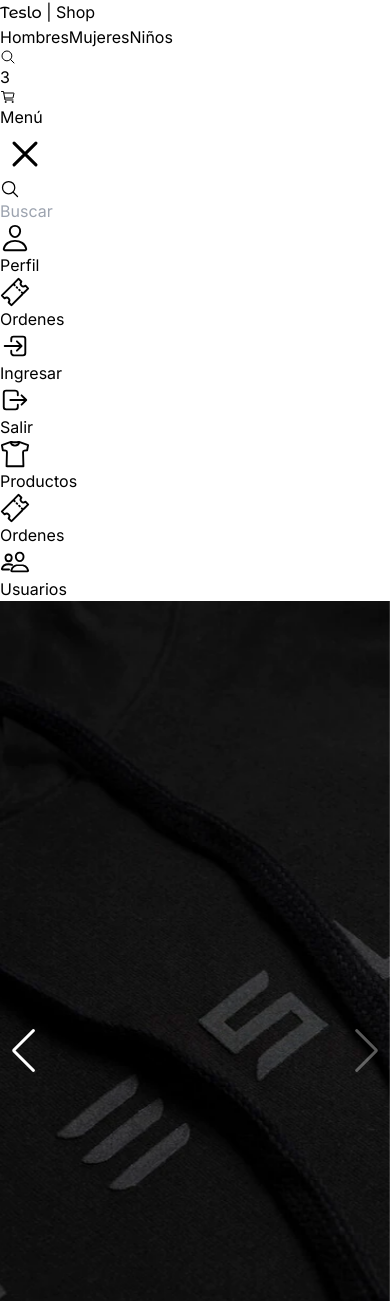
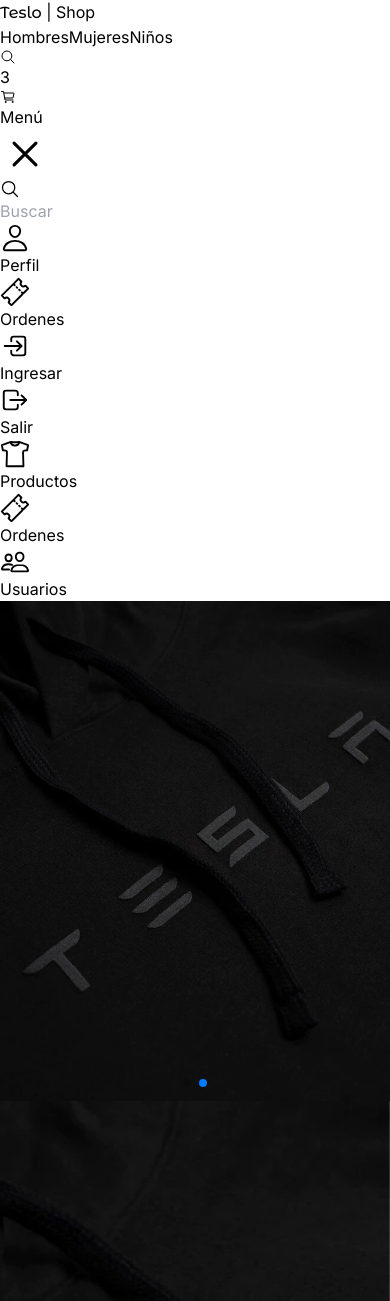
Before and after one commit to nca1478/teslo-shop, a Next.js app: page /product/3d_large_wordmark_pullover_hoodie in a window 390 px wide. Shown: the top 1301 px of the page. Built offline with nearby package versions, Linux system fonts and the light colour scheme.

Commit message:
214. Slideshow mobile

```diff
--- a/src/app/(shop)/page.tsx
+++ b/src/app/(shop)/page.tsx
@@ -6,7 +6,7 @@ const products = initialData.products;
 export default function Home() {
   return (
     <>
-      <Title title="Tienda" className="mb-2" />
+      <Title title="Tienda" subtitle="Todos los productos" className="mb-2" />
 
       <ProductGrid products={products} />
     </>
--- a/src/app/(shop)/product/[slug]/page.tsx
+++ b/src/app/(shop)/product/[slug]/page.tsx
@@ -1,5 +1,10 @@
 import { titleFont } from "@/app/config/fonts";
-import { ProductSlideshow, QuantitySelector, SizeSelector } from "@/components";
+import {
+  ProductMobileSlideshow,
+  ProductSlideshow,
+  QuantitySelector,
+  SizeSelector,
+} from "@/components";
 import { initialData } from "@/seed/seed";
 import { notFound } from "next/navigation";
 
@@ -19,7 +24,19 @@ export default async function ProductPage({ params }: Props) {
     <div className="mt-5 mb-20 grid md:grid-cols-3 gap-3">
       {/* Slideshow */}
       <div className="col-span-1 md:col-span-2">
-        <ProductSlideshow title={product.title} images={product.images} />
+        {/* Mobile Slideshow */}
+        <ProductMobileSlideshow
+          title={product.title}
+          images={product.images}
+          className="block md:hidden"
+        />
+
+        {/* Desktop Slideshow */}
+        <ProductSlideshow
+          title={product.title}
+          images={product.images}
+          className="hidden md:block"
+        />
       </div>
 
       {/* Detalles */}
--- a/src/components/index.ts
+++ b/src/components/index.ts
@@ -2,6 +2,7 @@
 export { QuantitySelector } from "./product/quantity-selector/QuantitySelector";
 export { SizeSelector } from "./product/size-selector/SizeSelector";
 export { ProductSlideshow } from "./product/slideshow/ProductSlideshow";
+export { ProductMobileSlideshow } from "./product/slideshow/ProductMobileSlideshow";
 
 // Products
 export { ProductGrid } from "./products/product-grid/ProductGrid";
--- /dev/null
+++ b/src/components/product/slideshow/ProductMobileSlideshow.tsx
@@ -0,0 +1,49 @@
+"use client";
+
+import Image from "next/image";
+
+import { Swiper, SwiperSlide } from "swiper/react";
+import { Autoplay, FreeMode, Pagination } from "swiper/modules";
+
+import "swiper/css";
+import "swiper/css/free-mode";
+import "swiper/css/pagination";
+
+import "./slideshow.css";
+
+interface Props {
+  images: string[];
+  title: string;
+  className?: string;
+}
+
+export const ProductMobileSlideshow = ({ images, title, className }: Props) => {
+  return (
+    <div className={className}>
+      <Swiper
+        style={{
+          width: "100vw",
+          height: "500px",
+        }}
+        pagination
+        autoplay={{
+          delay: 2500,
+        }}
+        modules={[FreeMode, Autoplay, Pagination]}
+        className="mySwiper2"
+      >
+        {images.map((image) => (
+          <SwiperSlide key={image}>
+            <Image
+              width={600}
+              height={500}
+              src={`/products/${image}`}
+              alt={title}
+              className="object-fill"
+            />
+          </SwiperSlide>
+        ))}
+      </Swiper>
+    </div>
+  );
+};
```
